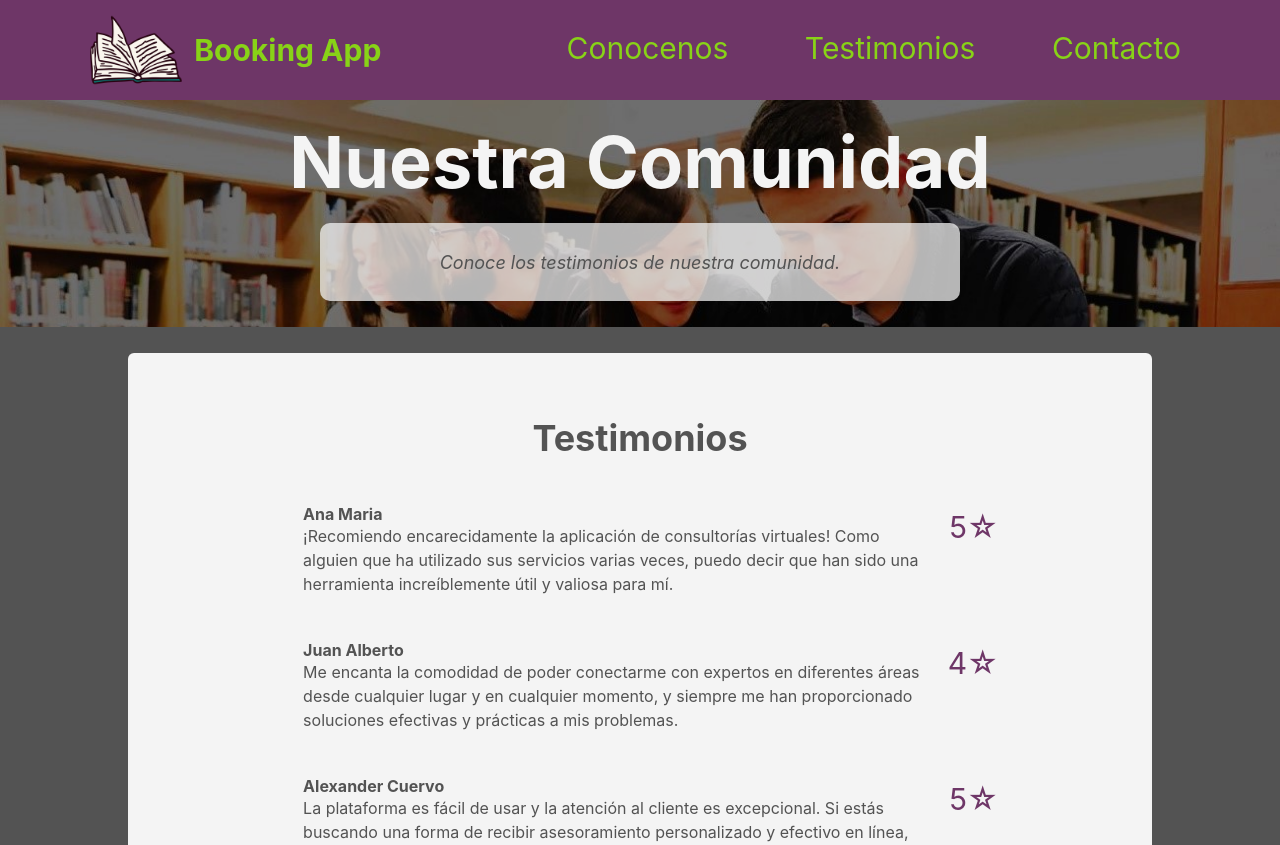
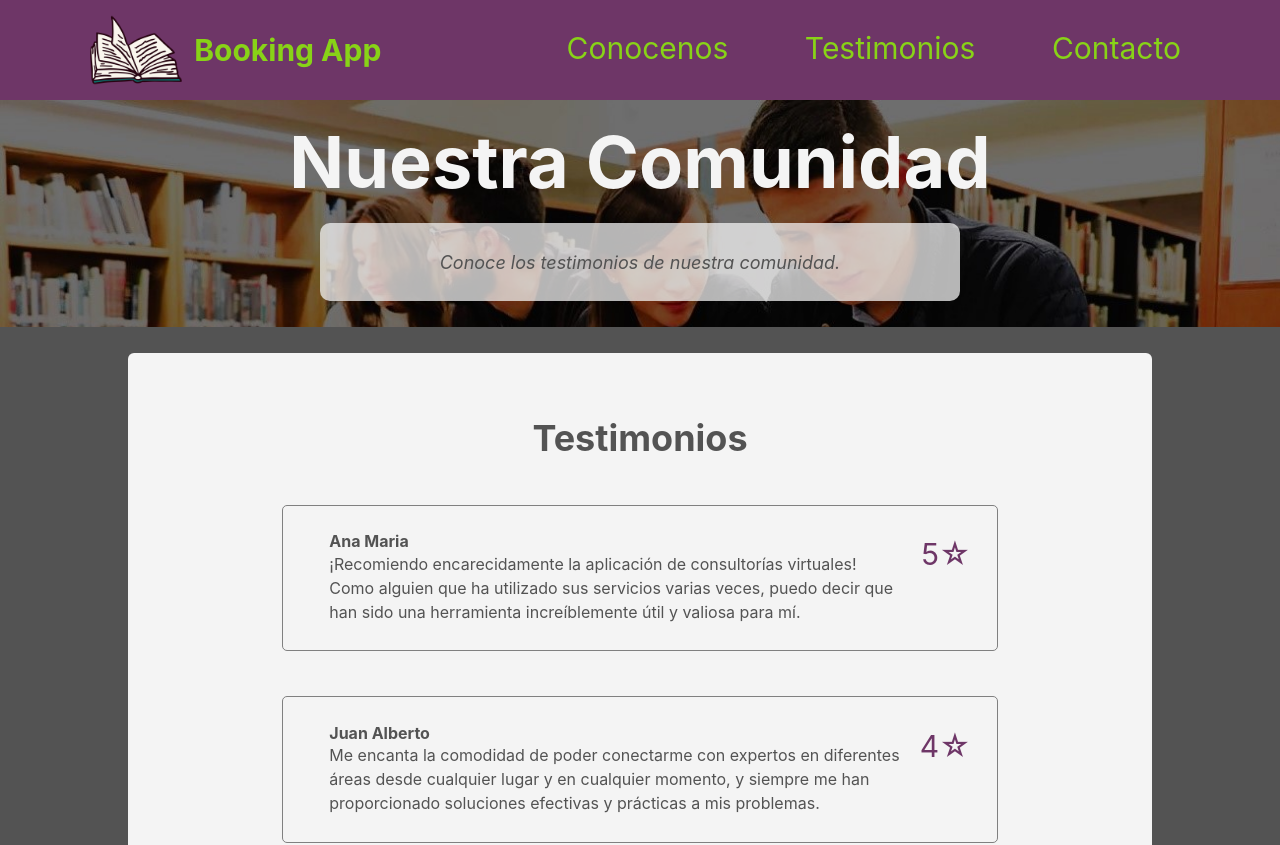
Before and after one commit to Shekta99/chat-frontend-project, a React (Vite) app: page /testimonials in a window 1280 px wide. Shown: the top 845 px of the page. Built offline with nearby package versions, Linux system fonts and the light colour scheme.

Commit message:
getting better styles on testimonies

```diff
--- a/src/pages/TestimonialsPage.jsx
+++ b/src/pages/TestimonialsPage.jsx
@@ -52,6 +52,9 @@ function TestimonialsPage() {
             key={item.name}
             width="80%"
             marginX="auto"
+            borderRadius="5px"
+            border="1px solid gray"
+            padding="3%"
           >
             <Box textAlign="left" px="3%">
               <Heading size="sm">{item.name}</Heading>
```
